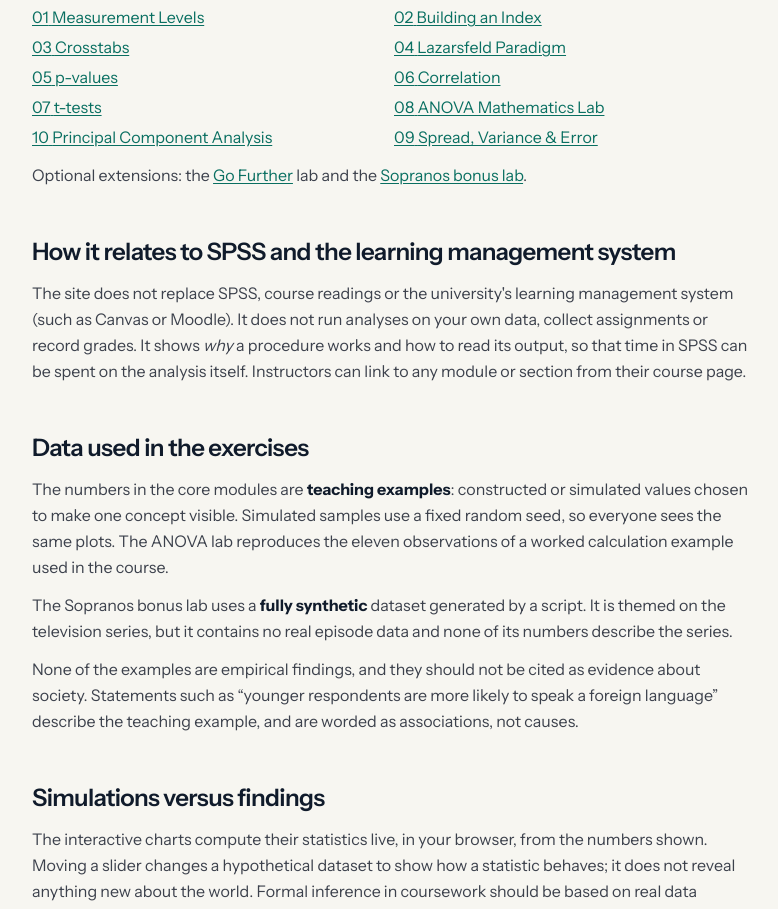
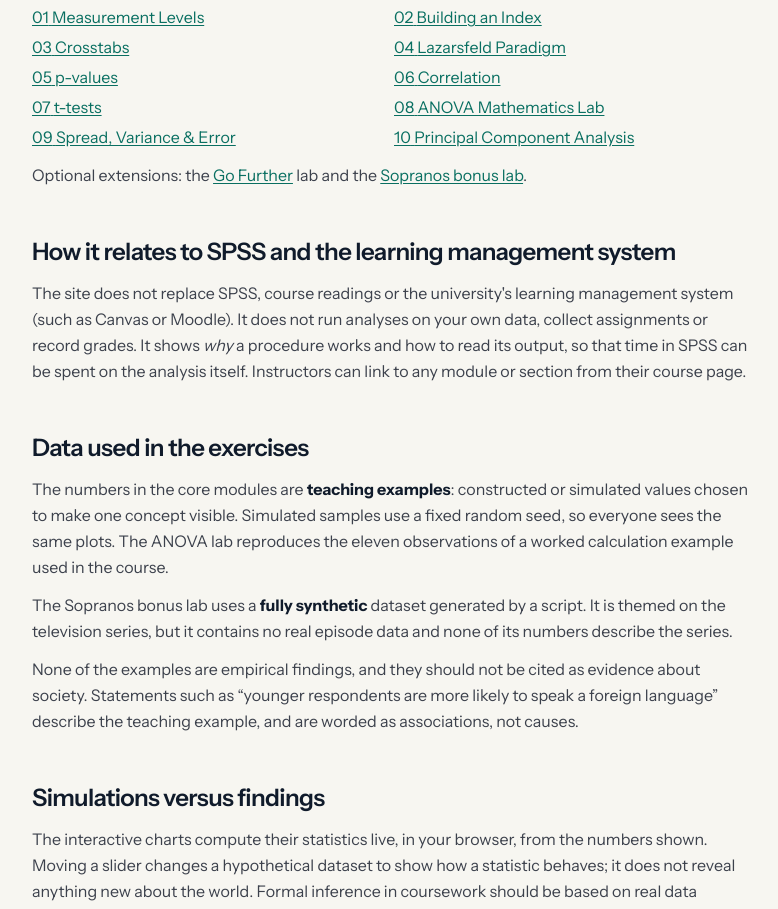
Before and after one commit to antalbalint97/qda2-elte-2026-fall, a Next.js app: page /about in a window 1280 px wide. Shown: the part 800-1709 px from the top of the page, without its empty margins (248-1026 px from the left). Built offline with nearby package versions, Linux system fonts and the light colour scheme.

Commit message:
fix(pca): place module 10 after variance

```diff
--- a/src/content/modules.ts
+++ b/src/content/modules.ts
@@ -95,6 +95,15 @@ export const MODULES: ModuleMeta[] = [
     chain: [1, 3, 4, 5, 6, 7, 8],
   },
   {
+    slug: "variance",
+    href: "/variance",
+    number: "09",
+    title: "Spread, Variance & Error",
+    short: "Variance",
+    blurb: "Why averages are not enough: variance as squares, residuals, error terms and unequal spread.",
+    chain: [5, 7, 8],
+  },
+  {
     slug: "pca",
     href: "/pca",
     number: "10",
@@ -102,15 +111,6 @@ export const MODULES: ModuleMeta[] = [
     short: "PCA",
     blurb: "From indices and Z-scores to communality, eigenvalues, component loadings and saved SPSS scores.",
     chain: [1, 3, 4, 5, 6, 7, 8],
-  },
-  {
-    slug: "variance",
-    href: "/variance",
-    number: "09",
-    title: "Spread, Variance & Error",
-    short: "Variance",
-    blurb: "Why averages are not enough: variance as squares, residuals, error terms and unequal spread.",
-    chain: [5, 7, 8],
   },
 ];
 
```
